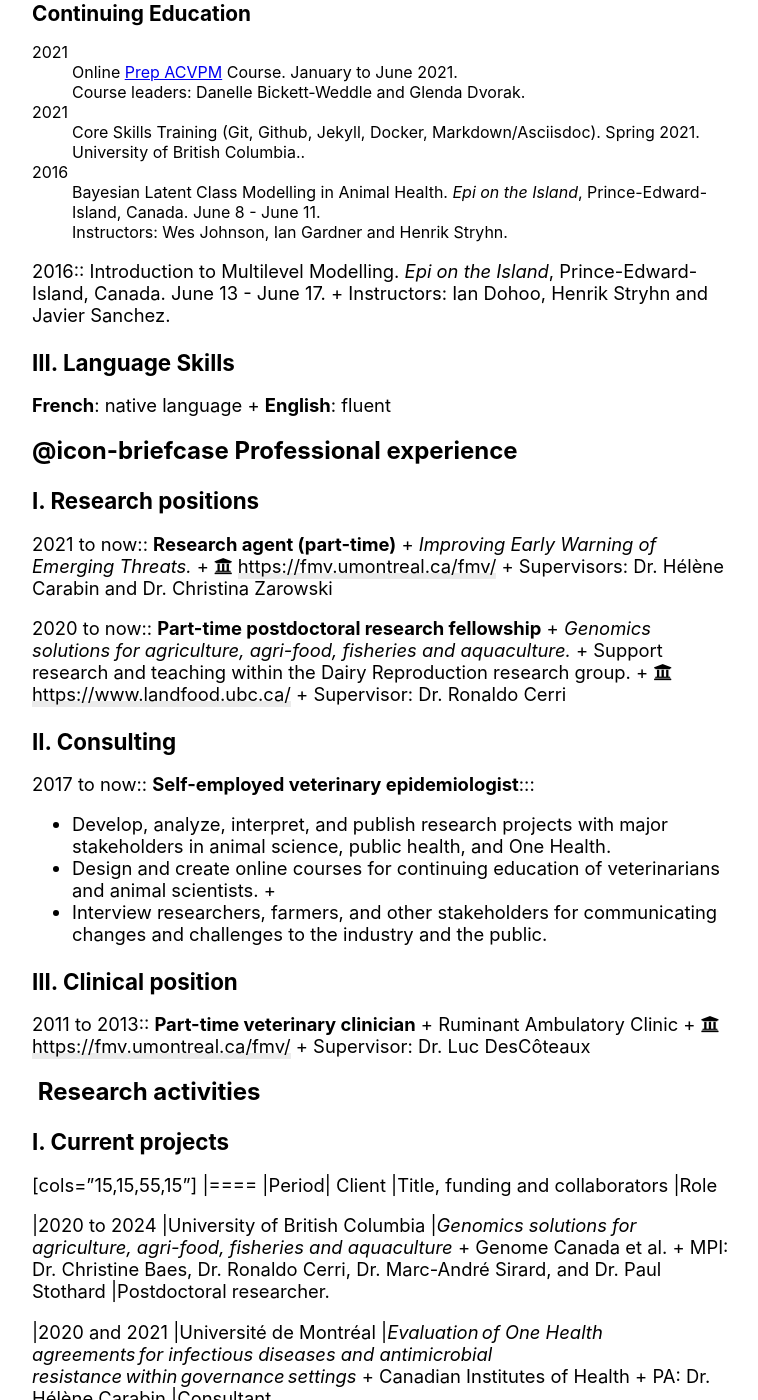
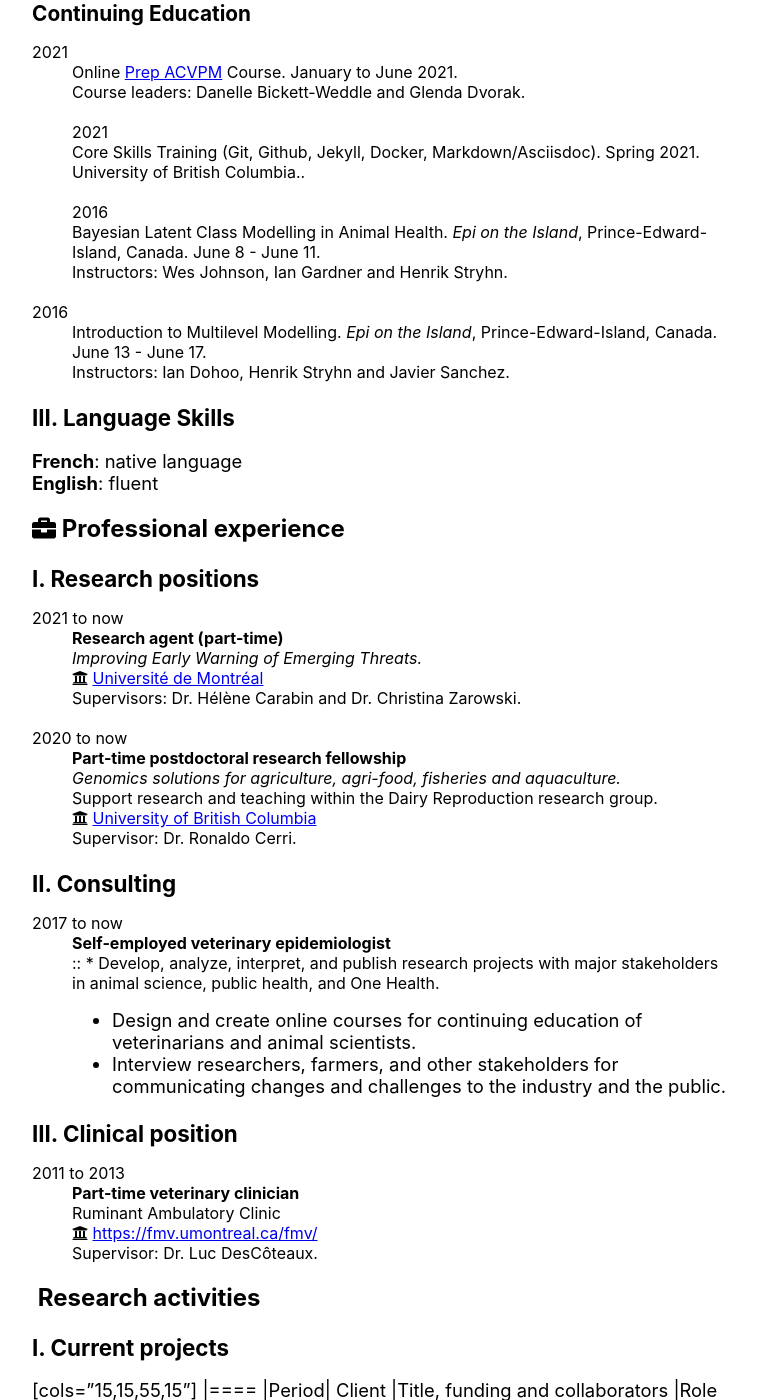
Before and after one commit to PandaSekh/Jekyll-YAMT, a Jekyll site: the page built from about.md, in a window 1280 px wide and 1400 px high, scrolled down 1058 px. Shown: the whole window, without its empty margins (258-1016 px from the left). Built offline with Jekyll 4.4.1, drawn with Linux system fonts in a browser that asks for light colours; nearby versions of some CDN libraries.

Commit message:
Update about.md

```diff
--- a/about.md
+++ b/about.md
@@ -24,11 +24,9 @@ and volunteered for Veterinarians Without Borders.
 : <i class="fas fa-phone"></i> The Netherlands: + 31 6 27 97 68 58
 : <i class="fas fa-phone"></i> South Africa: + 27 62 975 8570
 : <i class="fab fa-skype"></i> Skype: josedr_3
-
-<br/><br/>
+<br/>
 **Location**
 : <i class="fas fa-map-marker"></i> Canada
-
 
 ## <i class="fas fa-graduation-cap"></i> Education
 
@@ -37,13 +35,11 @@ and volunteered for Veterinarians Without Borders.
 2013 to 2016
 : <i class="fas fa-university"></i> [University of Guelph](https://ovc.uoguelph.ca/population-medicine/department-population-medicine)
 : **Doctor of Philosophy (Ph.D.)**, Population Medicine
-
-
+<br/>
 2011 to 2013
 : <i class="fas fa-university"></i> [Université de Montréal](https://fmv.umontreal.ca/fmv/)
 : **Master of Science (M.Sc.)**, Veterinary Sciences
-
-
+<br/>
 2006 to 2011
 : <i class="fas fa-university"></i> [Université de Montréal](https://fmv.umontreal.ca/fmv/)
 : **Doctor of veterinary medicine (DVM)**
@@ -60,64 +56,64 @@ and volunteered for Veterinarians Without Borders.
 2021
 : Online [Prep ACVPM](http://prepacvpm.org/) Course. January to June 2021.
 : Course leaders: Danelle Bickett-Weddle and Glenda Dvorak.
-
-
+<br/>
 2021
 : Core Skills Training (Git, Github, Jekyll, Docker, Markdown/Asciisdoc). Spring 2021.
 : University of British Columbia.\.
-
+<br/>
 2016
 : Bayesian Latent Class Modelling in Animal Health. _Epi on the Island_, Prince-Edward-Island, Canada. June 8 - June 11.
 : Instructors: Wes Johnson, Ian Gardner and Henrik Stryhn.
+<br/>
 
-
-2016::
-Introduction to Multilevel Modelling. _Epi on the Island_, Prince-Edward-Island, Canada. June 13 - June 17. +
-Instructors: Ian Dohoo, Henrik Stryhn and Javier Sanchez.
+2016
+: Introduction to Multilevel Modelling. _Epi on the Island_, Prince-Edward-Island, Canada. June 13 - June 17.
+: Instructors: Ian Dohoo, Henrik Stryhn and Javier Sanchez.
 
 
 ### III. Language Skills
 
-**French**: native language +
+**French**: native language
 **English**: fluent
 
 
-## @icon-briefcase Professional experience
+## <i class="fas fa-briefcase"></i> Professional experience
 
 ### I. Research positions
 
-2021 to now::
-**Research agent (part-time)** +
-_Improving Early Warning of Emerging Threats._ +
-<i class="fas fa-university"></i> [https://fmv.umontreal.ca/fmv/](Université de Montréal) +
-Supervisors: Dr. Hélène Carabin and Dr. Christina Zarowski
+2021 to now
+: **Research agent (part-time)**
+: _Improving Early Warning of Emerging Threats._
+: <i class="fas fa-university"></i> [Université de Montréal](https://fmv.umontreal.ca/fmv/)
+: Supervisors: Dr. Hélène Carabin and Dr. Christina Zarowski.
 
-2020 to now::
-**Part-time postdoctoral research fellowship** +
-_Genomics solutions for agriculture, agri-food, fisheries and aquaculture._ +
-Support research and teaching within the Dairy Reproduction research group. +
-<i class="fas fa-university"></i> [https://www.landfood.ubc.ca/](University of British Columbia) +
-Supervisor: Dr. Ronaldo Cerri
+<br/>
+2020 to now
+: **Part-time postdoctoral research fellowship**
+: _Genomics solutions for agriculture, agri-food, fisheries and aquaculture._
+: Support research and teaching within the Dairy Reproduction research group.
+: <i class="fas fa-university"></i> [University of British Columbia](https://www.landfood.ubc.ca/)
+: Supervisor: Dr. Ronaldo Cerri.
 
 
 ### II. Consulting
 
-2017 to now::
-**Self-employed veterinary epidemiologist**:::
-* Develop, analyze, interpret, and publish research projects with
+2017 to now
+: **Self-employed veterinary epidemiologist**
+:: * Develop, analyze, interpret, and publish research projects with
 major stakeholders in animal science, public health, and One Health.
 * Design and create online courses for continuing education of
-veterinarians and animal scientists. +
+veterinarians and animal scientists.
 * Interview researchers, farmers, and other stakeholders for
 communicating changes and challenges to the industry and the public.
 
 ### III. Clinical position
 
-2011 to 2013::
-**Part-time veterinary clinician** +
-Ruminant Ambulatory Clinic +
-<i class="fas fa-university"></i> [https://fmv.umontreal.ca/fmv/](Université de Montréal) +
-Supervisor: Dr. Luc DesCôteaux
+2011 to 2013
+: **Part-time veterinary clinician**
+: Ruminant Ambulatory Clinic
+: <i class="fas fa-university"></i> [https://fmv.umontreal.ca/fmv/](Université de Montréal)
+: Supervisor: Dr. Luc DesCôteaux.
 
 ## <i class="fas fa-bar-chart"></i> Research activities
 
```
